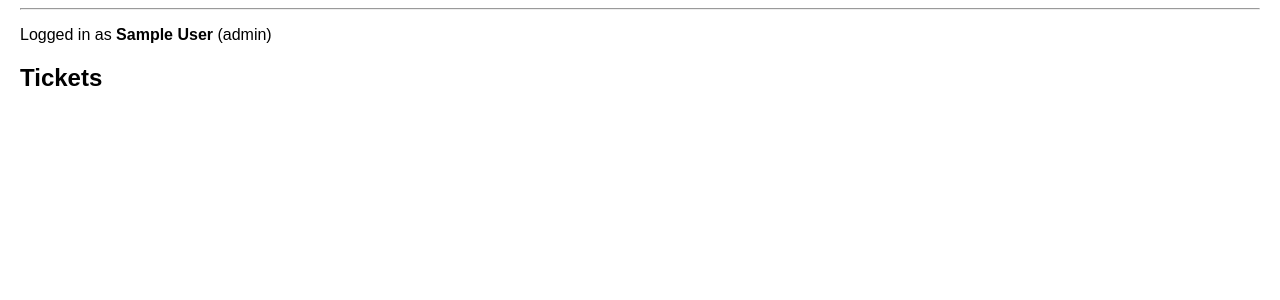
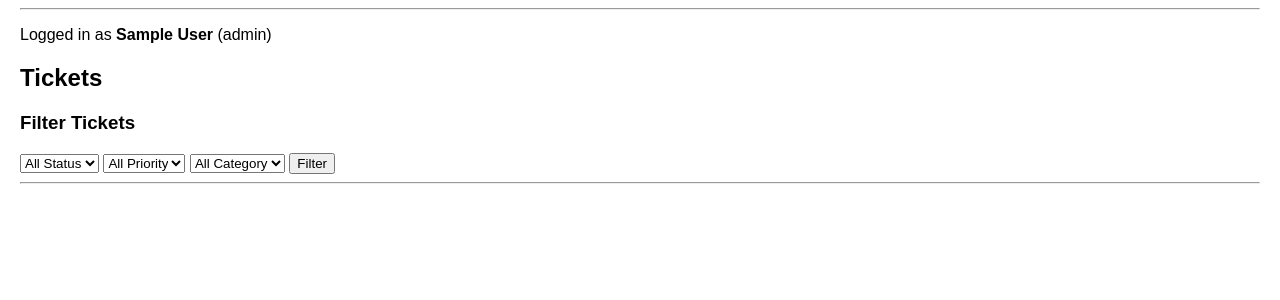
Before and after one commit to yousuf-elmeki/Ticketing-System, a Flask app: page /tickets in a window 1280 px wide. Shown: the part 38-338 px from the top of the page. Run offline with Flask 3, Linux system fonts and the light colour scheme; the visitor is signed in with stand-in values (Sample User, id 1); data that the repository does not hold is empty.

Commit message:
Fixed comments, Fixed dropdown bugs,. Added catagories, Added Filters

```diff
--- a/app.py
+++ b/app.py
@@ -101,27 +101,41 @@ def tickets():
 
     cursor = db.cursor(dictionary=True)
 
-    # GET TICKETS
-    if session.get("role") == "admin":
-        cursor.execute("""
-            SELECT t.ticket_id, t.title, t.description,
-                   u.full_name, s.status_label, p.priority_level
-            FROM Ticket t
-            JOIN User u ON t.user_id = u.user_id
-            JOIN Status s ON t.status_id = s.status_id
-            JOIN Priority p ON t.priority_id = p.priority_id
-        """)
-    else:
-        cursor.execute("""
-            SELECT t.ticket_id, t.title, t.description,
-                   u.full_name, s.status_label, p.priority_level
-            FROM Ticket t
-            JOIN User u ON t.user_id = u.user_id
-            JOIN Status s ON t.status_id = s.status_id
-            JOIN Priority p ON t.priority_id = p.priority_id
-            WHERE t.user_id = %s
-        """, (session["user_id"],))
+    # FILTER VALUES
+    status = request.args.get("status")
+    priority = request.args.get("priority")
+    category = request.args.get("category")
 
+    query = """
+        SELECT t.ticket_id, t.title, t.description,
+               u.full_name, s.status_label, p.priority_level, c.category_label
+        FROM Ticket t
+        JOIN User u ON t.user_id = u.user_id
+        JOIN Status s ON t.status_id = s.status_id
+        JOIN Priority p ON t.priority_id = p.priority_id
+        LEFT JOIN Category c ON t.category_id = c.category_id
+        WHERE 1=1
+    """
+
+    params = []
+
+    if session.get("role") != "admin":
+        query += " AND t.user_id = %s"
+        params.append(session["user_id"])
+
+    if status:
+        query += " AND s.status_label = %s"
+        params.append(status)
+
+    if priority:
+        query += " AND p.priority_level = %s"
+        params.append(priority)
+
+    if category:
+        query += " AND c.category_label = %s"
+        params.append(category)
+
+    cursor.execute(query, tuple(params))
     tickets = cursor.fetchall()
 
     for ticket in tickets:
@@ -134,7 +148,23 @@ def tickets():
 
         ticket["comments"] = cursor.fetchall()
 
-    return render_template("tickets.html", tickets=tickets)
+    # LOAD FILTER DATA
+    cursor.execute("SELECT * FROM Status")
+    statuses = cursor.fetchall()
+
+    cursor.execute("SELECT * FROM Priority")
+    priorities = cursor.fetchall()
+
+    cursor.execute("SELECT * FROM Category")
+    categories = cursor.fetchall()
+
+    return render_template(
+        "tickets.html",
+        tickets=tickets,
+        statuses=statuses,
+        priorities=priorities,
+        categories=categories
+    )
 
 # =========================
 # CREATE TICKET
@@ -144,22 +174,25 @@ def create_ticket():
     if "user_id" not in session:
         return redirect("/login")
 
+    cursor = db.cursor(dictionary=True)
+
     if request.method == "POST":
         title = request.form["title"]
         description = request.form["description"]
-
-        cursor = db.cursor()
+        category_id = request.form["category"]
 
         cursor.execute("""
-            INSERT INTO Ticket (title, description, user_id, status_id, priority_id)
-            VALUES (%s, %s, %s, %s, %s)
-        """, (title, description, session["user_id"], 1, 1))
+            INSERT INTO Ticket (title, description, user_id, status_id, priority_id, category_id)
+            VALUES (%s, %s, %s, %s, %s, %s)
+        """, (title, description, session["user_id"], 1, 1, category_id))
 
         db.commit()
         return redirect("/tickets")
 
-    return render_template("create.html")
+    cursor.execute("SELECT * FROM Category")
+    categories = cursor.fetchall()
 
+    return render_template("create.html", categories=categories)
 # =========================
 # UPDATE TICKET (WITH PERMISSION)
 # =========================
@@ -180,16 +213,18 @@ def update_ticket(ticket_id):
     if request.method == "POST":
         status_id = request.form["status"]
         priority_id = request.form["priority"]
+        category_id = request.form["category"]
 
         cursor.execute("""
             UPDATE Ticket
-            SET status_id=%s, priority_id=%s
+            SET status_id=%s, priority_id=%s, category_id=%s
             WHERE ticket_id=%s
-        """, (status_id, priority_id, ticket_id))
+        """, (status_id, priority_id, category_id, ticket_id))
 
         db.commit()
         return redirect("/tickets")
 
+    # GET REQUEST
     cursor.execute("SELECT * FROM Ticket WHERE ticket_id=%s", (ticket_id,))
     ticket = cursor.fetchone()
 
@@ -199,13 +234,16 @@ def update_ticket(ticket_id):
     cursor.execute("SELECT * FROM Priority")
     priorities = cursor.fetchall()
 
+    cursor.execute("SELECT * FROM Category")
+    categories = cursor.fetchall()
+
     return render_template(
         "update.html",
         ticket=ticket,
         statuses=statuses,
-        priorities=priorities
+        priorities=priorities,
+        categories=categories
     )
-
 # =========================
 # DELETE TICKET
 # =========================
--- a/templates/tickets.html
+++ b/templates/tickets.html
@@ -2,6 +2,45 @@
 
 {% block content %}
 <h2>Tickets</h2>
+
+<h3>Filter Tickets</h3>
+
+<form method="GET">
+
+<select name="status">
+    <option value="">All Status</option>
+    {% for s in statuses %}
+        <option value="{{ s.status_label }}"
+        {% if request.args.get('status') == s.status_label %}selected{% endif %}>
+        {{ s.status_label }}
+        </option>
+    {% endfor %}
+</select>
+
+<select name="priority">
+    <option value="">All Priority</option>
+    {% for p in priorities %}
+        <option value="{{ p.priority_level }}"
+        {% if request.args.get('priority') == p.priority_level %}selected{% endif %}>
+        {{ p.priority_level }}
+        </option>
+    {% endfor %}
+</select>
+
+<select name="category">
+    <option value="">All Category</option>
+    {% for c in categories %}
+        <option value="{{ c.category_label }}"
+        {% if request.args.get('category') == c.category_label %}selected{% endif %}>
+        {{ c.category_label }}
+        </option>
+    {% endfor %}
+</select>
+
+<button type="submit">Filter</button>
+</form>
+
+<hr>
 
 {% for ticket in tickets %}
 <div style="border:1px solid black; padding:10px; margin:10px;">
@@ -9,9 +48,10 @@
     <h3>{{ ticket.title }}</h3>
     <p>{{ ticket.description }}</p>
 
-    <p>User: {{ ticket.full_name }}</p>
-    <p>Status: {{ ticket.status_label }}</p>
-    <p>Priority: {{ ticket.priority_level }}</p>
+    <p><b>User:</b> {{ ticket.full_name }}</p>
+    <p><b>Status:</b> {{ ticket.status_label }}</p>
+    <p><b>Priority:</b> {{ ticket.priority_level }}</p>
+    <p><b>Category:</b> {{ ticket.category_label or "None" }}</p>
 
     <!-- UPDATE / DELETE -->
     <a href="/update/{{ ticket.ticket_id }}">Update</a> |
@@ -27,9 +67,10 @@
         <p>No comments yet.</p>
     {% endif %}
 
+    <!-- ADMIN COMMENT -->
     {% if session.role == "admin" %}
     <form method="POST" action="/comment/{{ ticket.ticket_id }}">
-        <input name="text" placeholder="Add comment">
+        <input name="text" placeholder="Add comment" required>
         <button type="submit">Comment</button>
     </form>
     {% endif %}
```
Also changed, not shown: templates/create.html (+8 -0 lines), templates/update.html (+9 -0 lines).
